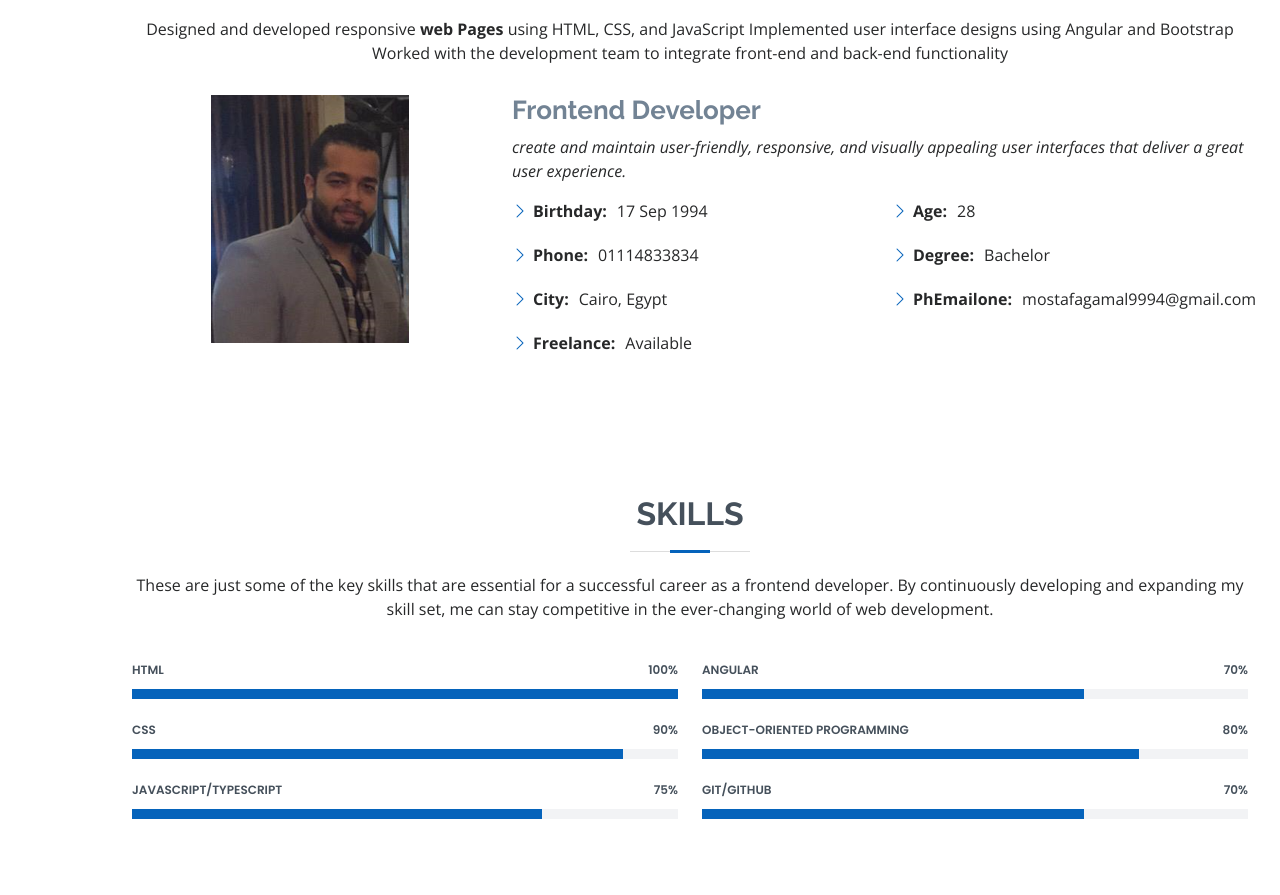
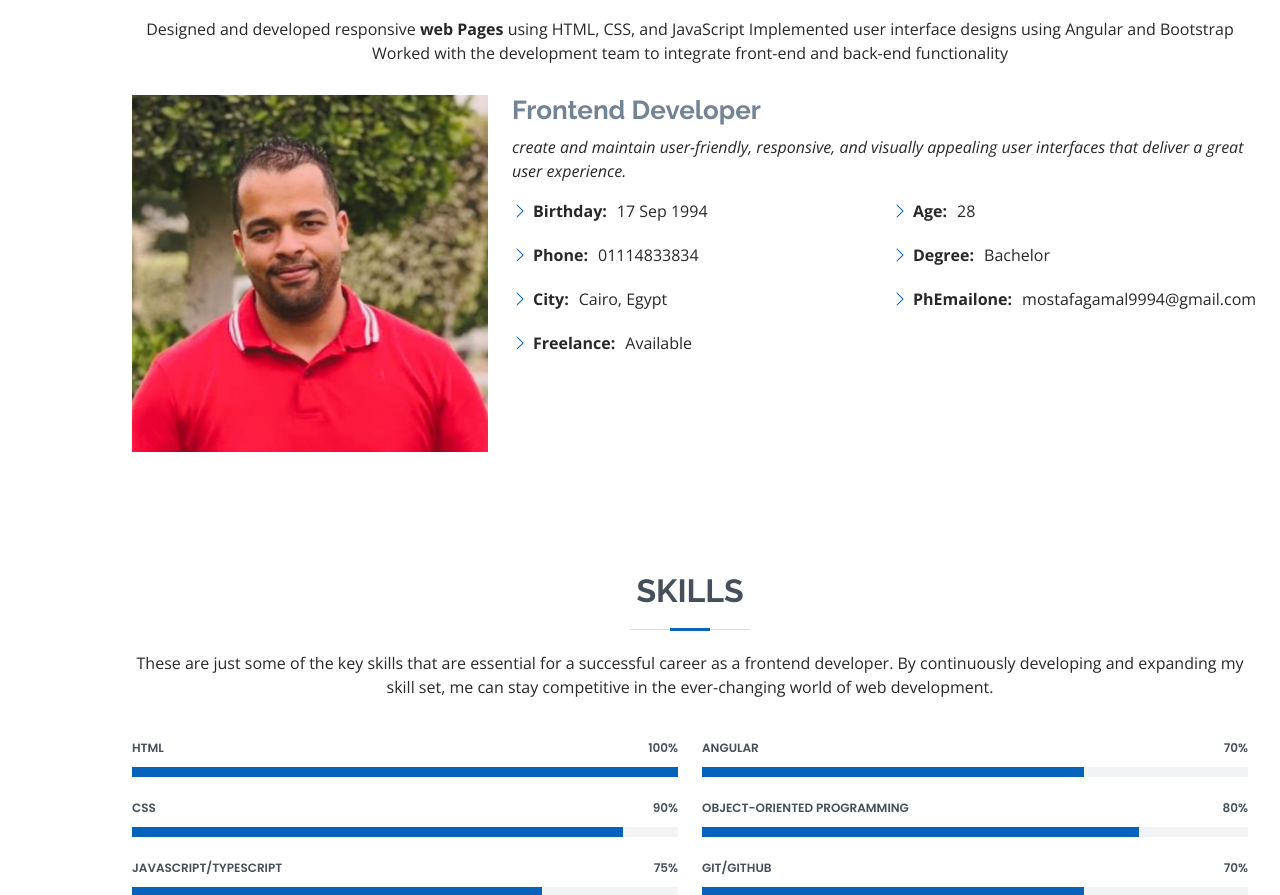
Before and after one commit to Mostafa-Gamal-mo/MyResume, a plain HTML site: page index.html in a window 1280 px wide. Shown: the part 921-1816 px from the top of the page. Drawn offline with nearby package versions, Linux system fonts and the light colour scheme.

Commit message:
initial commit

```diff
--- a/index.html
+++ b/index.html
@@ -5,12 +5,12 @@
   <meta charset="utf-8">
   <meta content="width=device-width, initial-scale=1.0" name="viewport">
 
-  <title>MyResume Bootstrap Template - Index</title>
+  <title>Mostafa Gamal</title>
   <meta content="" name="description">
   <meta content="" name="keywords">
 
   <!-- Favicons -->
-  <link href="assets/img/favicon.png" rel="icon">
+  <link href="assets/img/lock.jpg" rel="icon">
   <link href="assets/img/apple-touch-icon.png" rel="apple-touch-icon">
 
   <!-- Google Fonts -->
@@ -94,7 +94,7 @@
 
         <div class="row">
           <div class="col-lg-4  text-center">
-            <img src="assets/img/portfolio/Capture2.PNG" class="img-fluid " alt="">
+            <img src="assets/img/portfolio/Capture3.PNG.PNG" class="img-fluid " alt="">
           </div>
           <div class="col-lg-8 pt-4 pt-lg-0 content">
             <h3>Frontend Developer</h3>
```
Also changed, not shown: assets/img/lock.jpg (added), assets/img/portfolio/Capture3.PNG.PNG (added).
